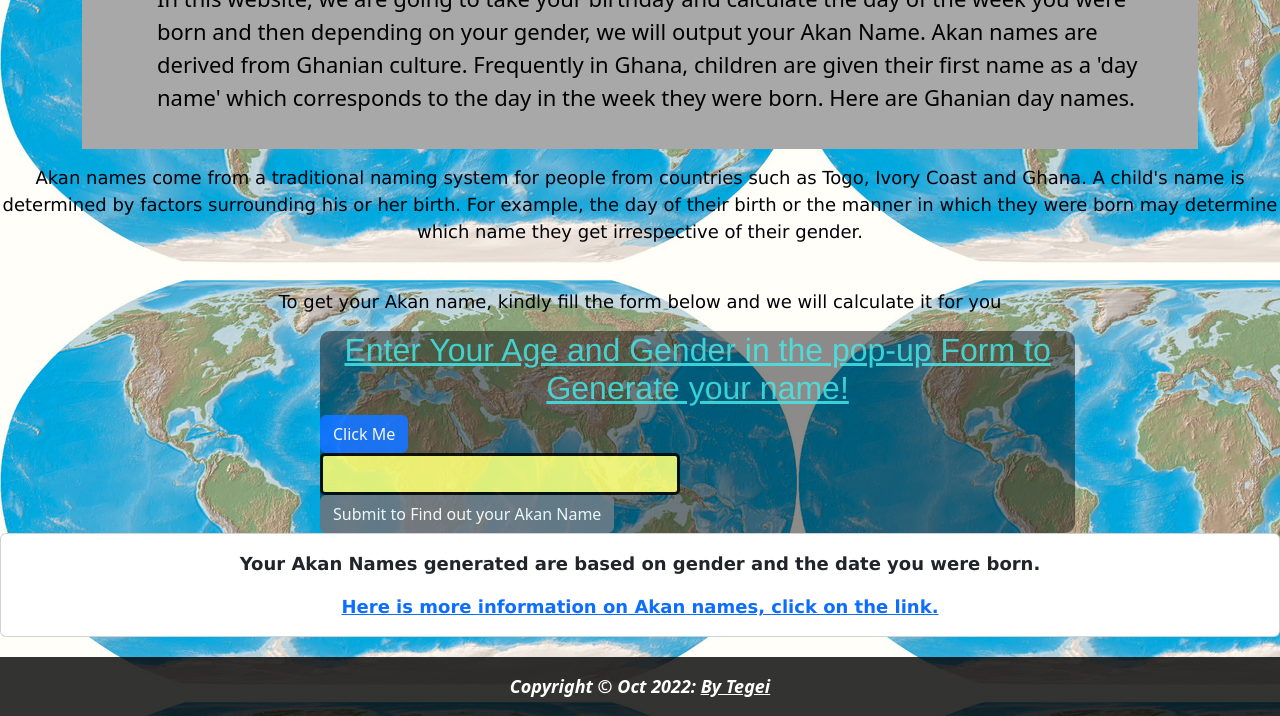
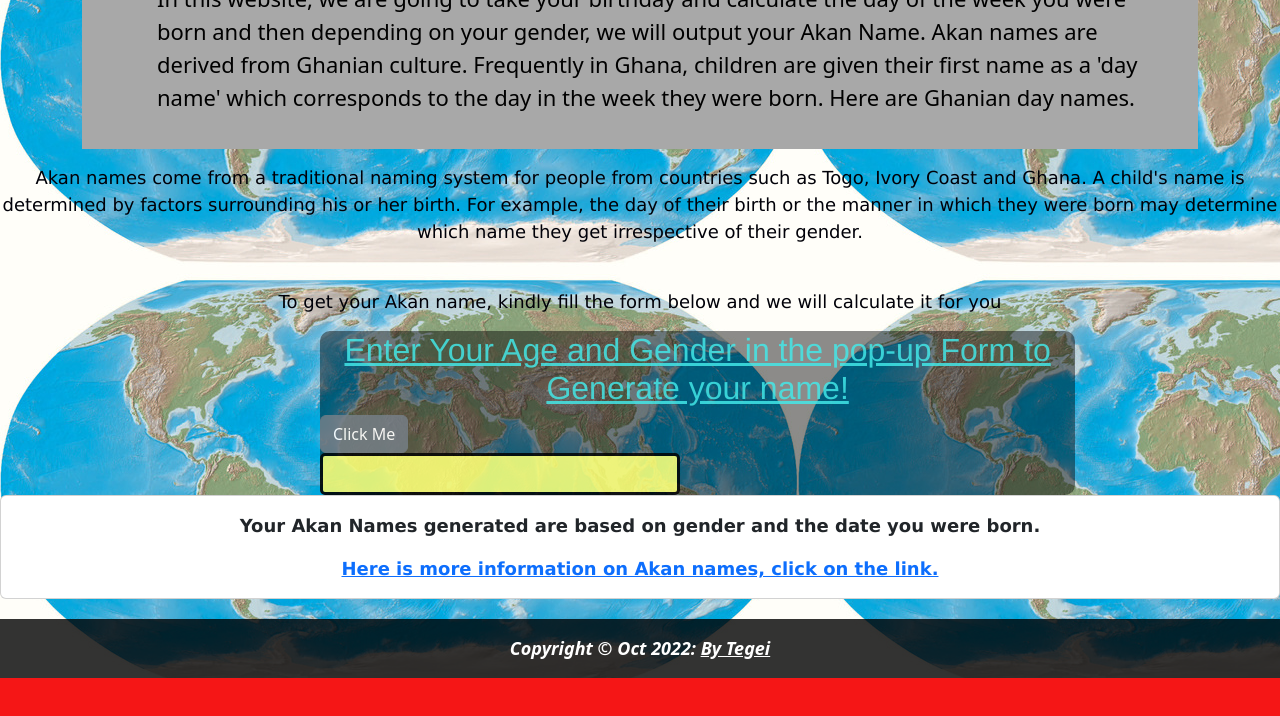
Before and after one commit to itegei/week_two_Portfolio, a plain HTML site: page index.html in a window 1280 px wide. Shown: the part 149-865 px from the top of the page. After the commit the page ends 827 px from the top, so only its background shows below. Drawn offline with Linux system fonts and the light colour scheme.

Commit message:
prompt btn correction

```diff
--- a/index.html
+++ b/index.html
@@ -31,11 +31,10 @@
   <div class="overlay">
     <div>
       <h2>Enter Your Age and Gender in the pop-up Form to Generate your name!</h2>
-      <button type="submit" class="btn btn-primary" onclick="akanNames ()">Click Me</button>
+      <button type="button" class="btn btn-secondary" onclick="akanNames()">Click Me</button>
       <div class="card-result" id="myFeedback"></div>
     </div>
-    <button type="button" class="btn btn-secondary" onclick="akanNames()">Submit to Find out your Akan Name</button>
-
+    <!-- <button type="button" class="btn btn-secondary" onclick="akanNames()">Submit to Find out your Akan Name</button> -->
   </div>
   <div class="card-deck">
     <div class="card ">
```
